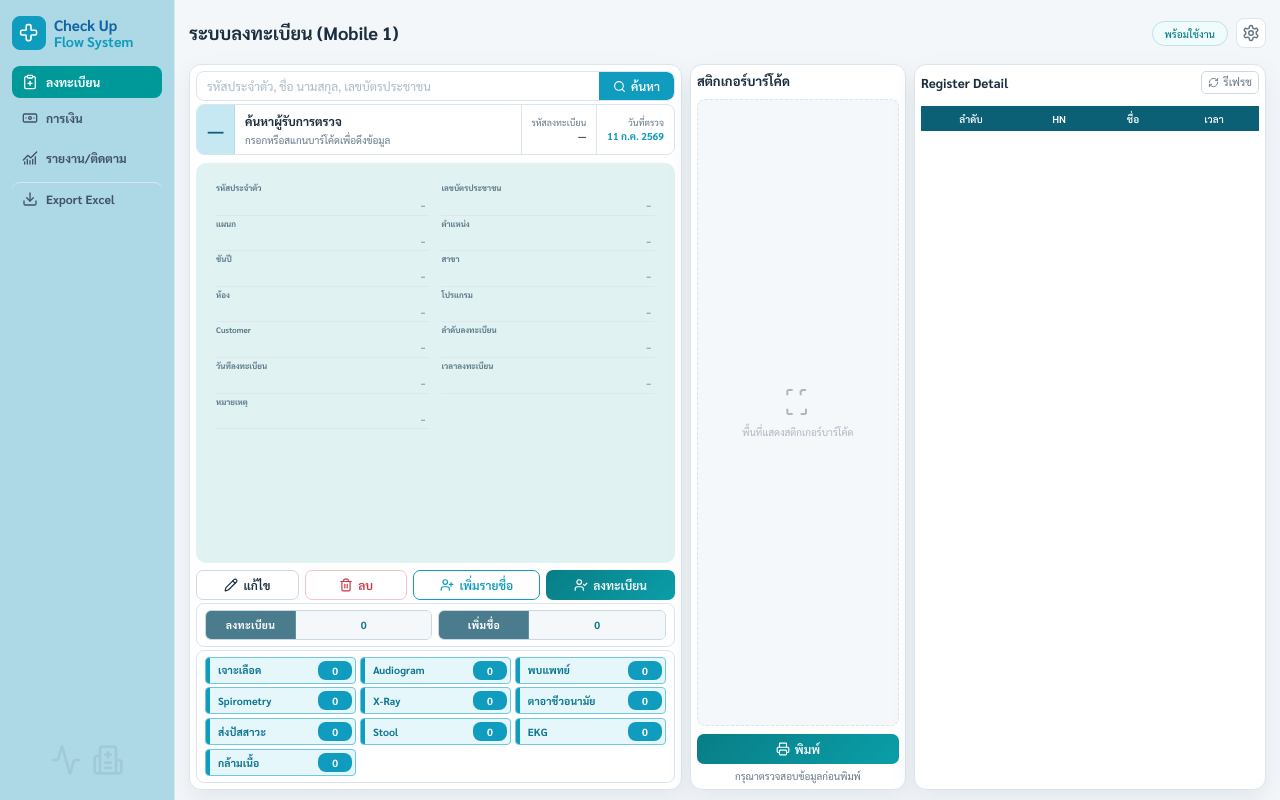
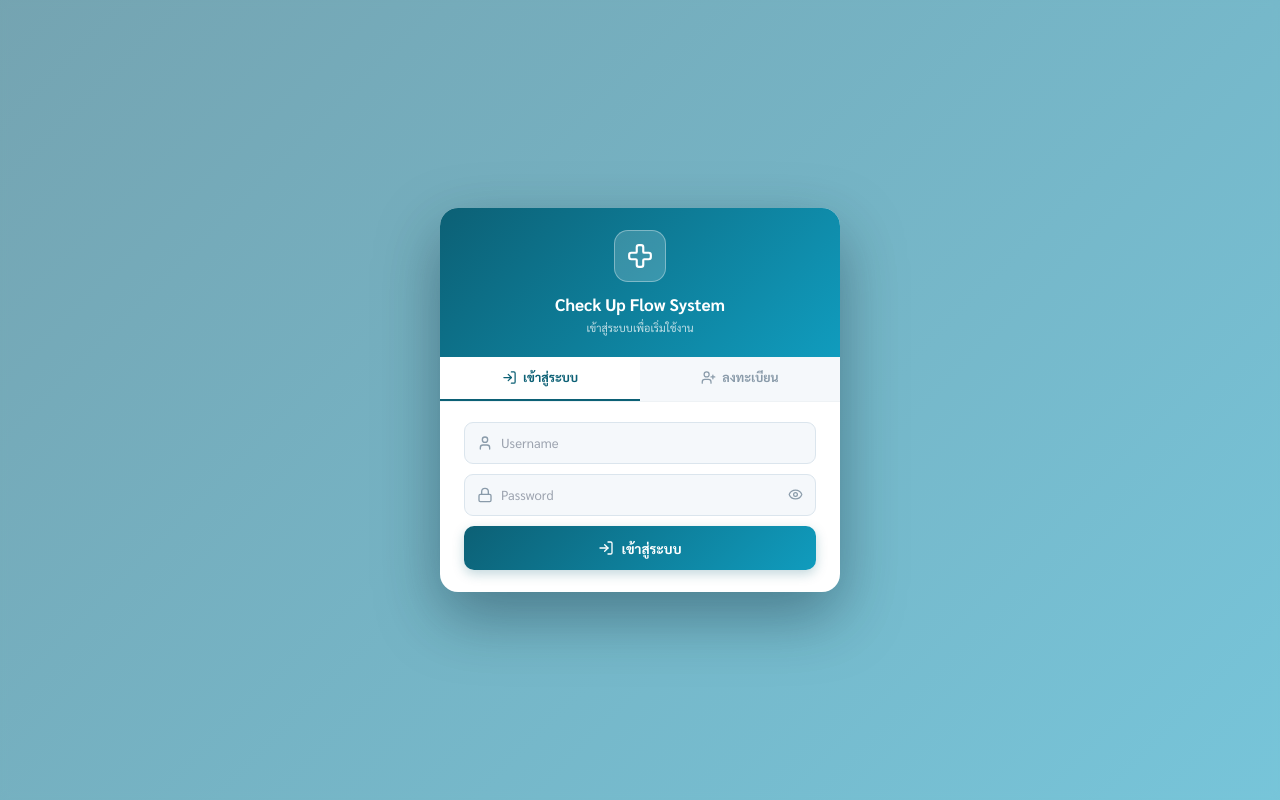
Before and after one commit to RBMedical/team3, a Next.js app: page / in a window 1280 px wide. Built offline with nearby package versions, Linux system fonts and the light colour scheme.

Commit message:
Add files via upload

```diff
--- a/app/page.tsx
+++ b/app/page.tsx
@@ -30,7 +30,6 @@ export default function Home() {
   const [settingsMenuOpen, setSettingsMenuOpen] = useState(false);
   const settingsMenuRef = useRef<HTMLDivElement>(null);
   const [loggedInUser, setLoggedInUser] = useState<LoggedInUser | null>(null);
-  const [financeLoginOpen, setFinanceLoginOpen] = useState(false);
 
   const [exporting, setExporting] = useState(false);
 
@@ -299,24 +298,23 @@ export default function Home() {
       setPersonalOpen(true);
     } else if (page === "program") {
       setProgramOpen(true);
-    } else if (page === "finance") {
-      // ต้องเข้าสู่ระบบก่อนถึงจะเข้าหน้าการเงินได้
-      if (loggedInUser) setActivePage("finance");
-      else setFinanceLoginOpen(true);
     } else {
       setActivePage(page as Page);
     }
   }
 
-  function handleFinanceLoginSuccess(user: LoggedInUser) {
+  function handleLoginSuccess(user: LoggedInUser) {
     setLoggedInUser(user);
-    setFinanceLoginOpen(false);
-    setActivePage("finance");
   }
 
   function openPersonalByHn(hn: string) {
     setPersonalHn(hn);
     setPersonalOpen(true);
+  }
+
+  // ── ต้อง login ก่อนถึงจะเข้าใช้งานโปรแกรมได้ ──────────────
+  if (!loggedInUser) {
+    return <LoginModal open={true} onSuccess={handleLoginSuccess} />;
   }
 
   return (
@@ -463,12 +461,6 @@ export default function Home() {
         open={programOpen}
         onClose={() => setProgramOpen(false)}
       />
-
-      {/* Login gate — ต้อง login ก่อนเข้าหน้าการเงิน */}
-      <LoginModal
-        open={financeLoginOpen}
-        onSuccess={handleFinanceLoginSuccess}
-      />
     </>
   );
 }
```
